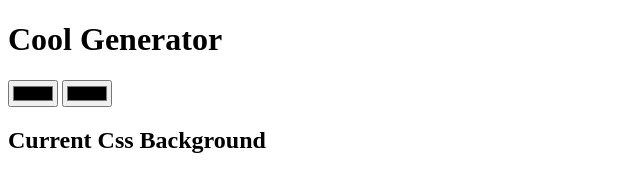
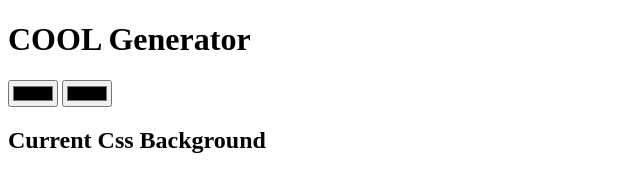
Before and after one commit to MahdiHsoumi/background-generator, a plain HTML site: page index.html in a window 1280 px wide. Shown: the whole page, without its empty margins (0-640 px from the left). Drawn offline with Linux system fonts and the light colour scheme.

Commit message:
capitalize title

```diff
--- a/index.html
+++ b/index.html
@@ -5,7 +5,7 @@
 	<link rel="stylesheet" type="text/css" href="style.css">
 </head>
 <body id="gradient">
-	<h1>Cool Generator</h1>
+	<h1>COOL Generator</h1>
 	<input type="color" name="color1">
 	<input type="color" name="color2">
 	<h2>Current Css Background</h2>
```
